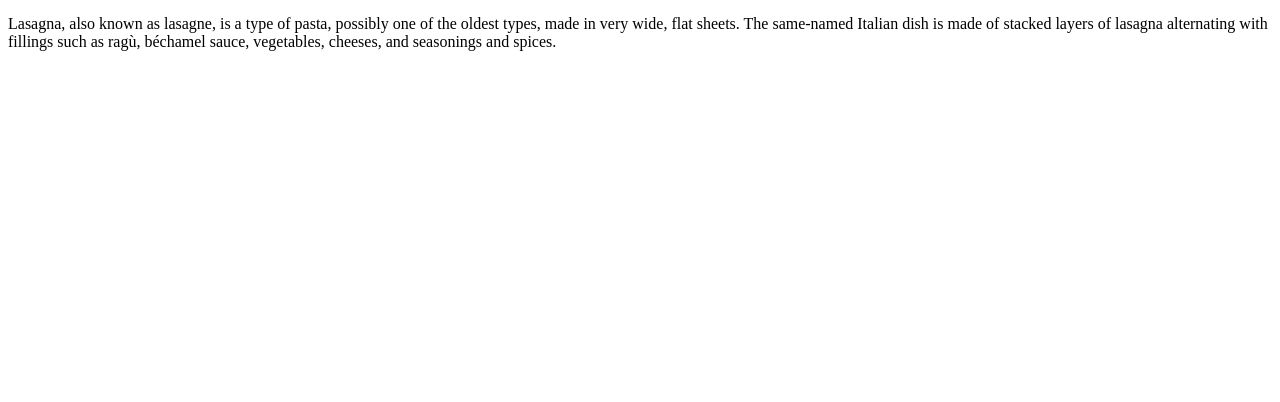
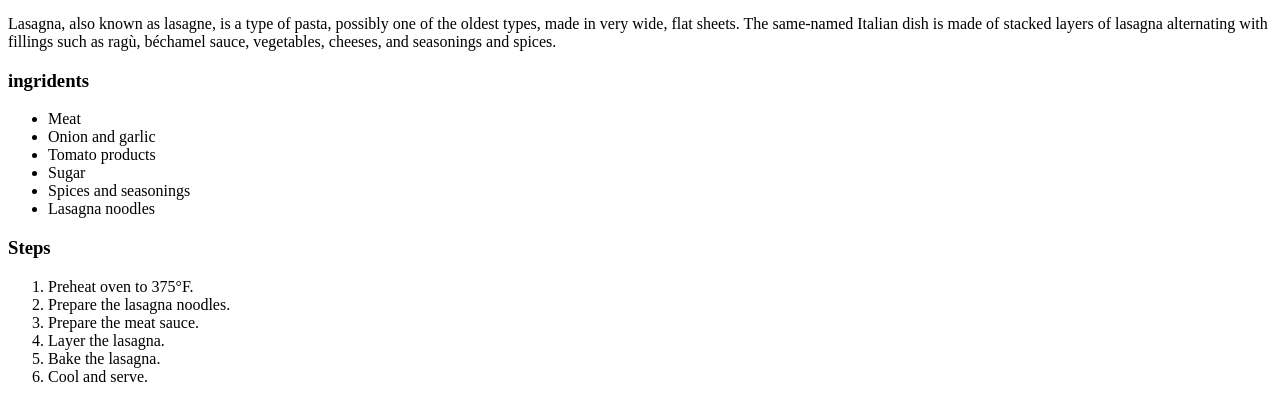
Before and after one commit to Nasem-Sawaid/odin-recipes, a plain HTML site: page recipes/lasagna.html in a window 1280 px wide. Shown: the part 421-823 px from the top of the page. Before the commit the page ends 800 px from the top, so only its background shows below. Drawn offline with Linux system fonts and the light colour scheme.

```diff
--- a/recipes/lasagna.html
+++ b/recipes/lasagna.html
@@ -19,5 +19,23 @@
       is made of stacked layers of lasagna alternating with fillings such as
       ragù, béchamel sauce, vegetables, cheeses, and seasonings and spices.
     </p>
+    <h3>ingridents</h3>
+    <ul>
+      <li>Meat</li>
+      <li>Onion and garlic</li>
+      <li>Tomato products</li>
+      <li>Sugar</li>
+      <li>Spices and seasonings</li>
+      <li>Lasagna noodles</li>
+    </ul>
+    <h3>Steps</h3>
+    <ol>
+      <li>Preheat oven to 375°F.</li>
+      <li>Prepare the lasagna noodles.</li>
+      <li>Prepare the meat sauce.</li>
+      <li>Layer the lasagna.</li>
+      <li>Bake the lasagna.</li>
+      <li>Cool and serve.</li>
+    </ol>
   </body>
 </html>
```
Also changed, not shown: 1 other file.
